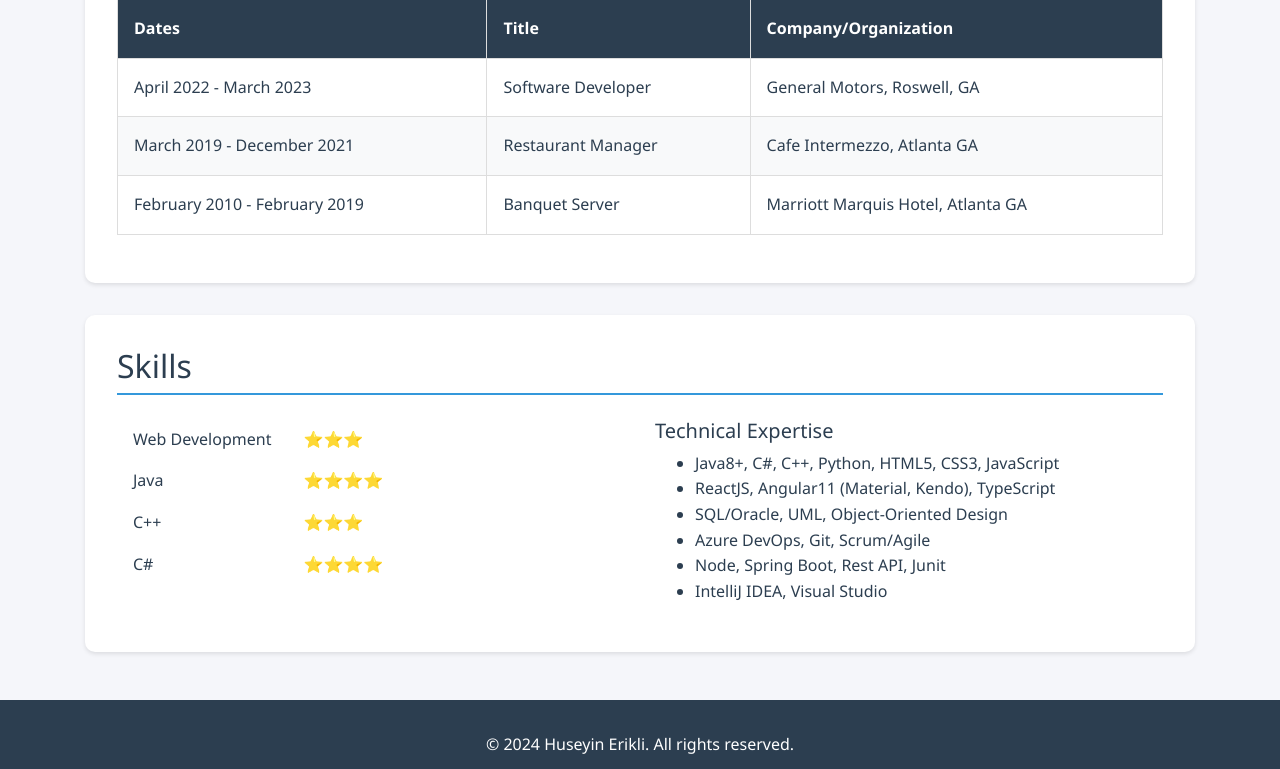
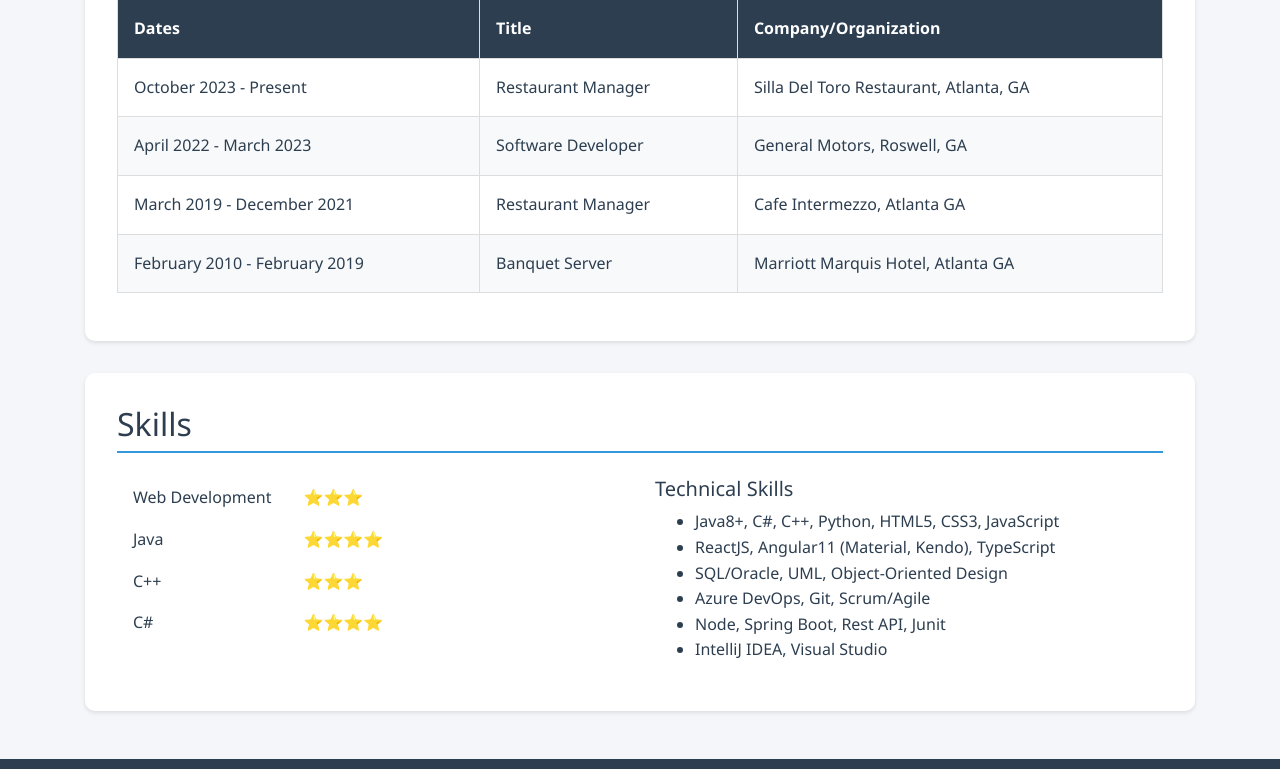
Before and after one commit to huseyinerikli/resume, a plain HTML site: page index.html in a window 1280 px wide. Shown: the part 810-1579 px from the top of the page. Drawn offline with nearby package versions, Linux system fonts and the light colour scheme.

Commit message:
new adding

```diff
--- a/index.html
+++ b/index.html
@@ -85,6 +85,11 @@
                 </thead>
                 <tbody>
                     <tr>
+                        <td>October 2023 - Present</td>
+                        <td>Restaurant Manager</td>
+                        <td>Silla Del Toro Restaurant, Atlanta, GA</td>
+                    </tr>
+                    <tr>
                         <td>April 2022 - March 2023</td>
                         <td>Software Developer</td>
                         <td>General Motors, Roswell, GA</td>
@@ -128,7 +133,7 @@
                     </table>
                 </div>
                 <div class="col-md-6">
-                    <h5>Technical Expertise</h5>
+                    <h5>Technical Skills</h5>
                     <ul>
                         <li>Java8+, C#, C++, Python, HTML5, CSS3, JavaScript</li>
                         <li>ReactJS, Angular11 (Material, Kendo), TypeScript</li>
@@ -145,7 +150,7 @@
     <!-- Footer -->
     <footer class="footer">
         <div class="container">
-            <p>&copy; 2024 Huseyin Erikli. All rights reserved.</p>
+            <p>&copy; 2025 Huseyin Erikli. All rights reserved.</p>
             <div class="social-links">
                 <a href="https://www.linkedin.com/in/your-profile" target="_blank"><i class="fab fa-linkedin"></i></a>
                 <a href="https://github.com/your-username" target="_blank"><i class="fab fa-github"></i></a>
```
